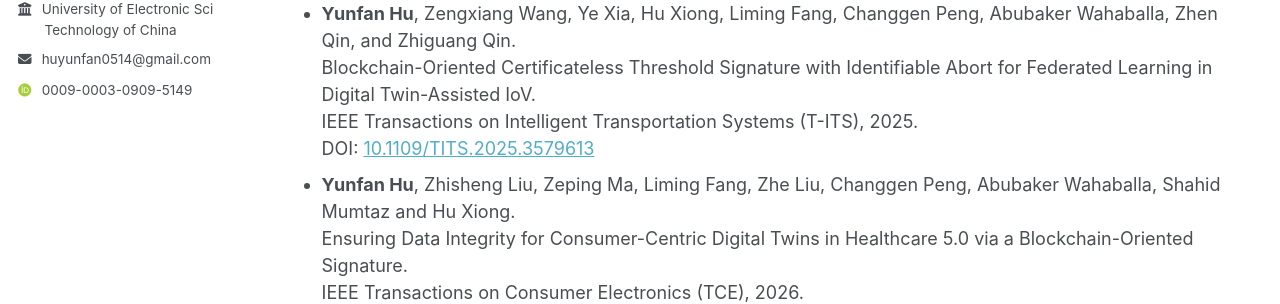
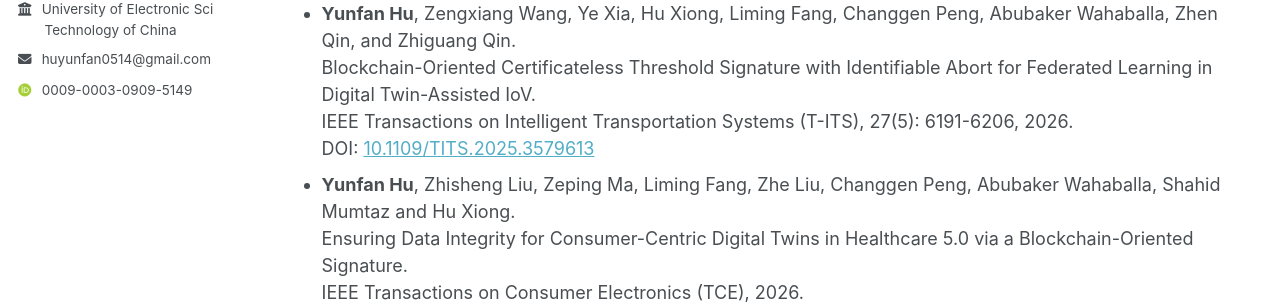
Before and after one commit to HYF0514/HYF0514.github.io, a Jekyll site: the page built from _pages/about.md, in a window 1280 px wide and 1082 px high. Shown: the part 394-698 px from the top of the window. Built offline with Jekyll 4.4.1, drawn with Linux system fonts in a browser that asks for light colours; some web fonts are replaced; a script bundle is joined from its source files by our own code; library files that are not in the unit come from our copies.

Commit message:
Revise publication information for accuracy
Updated publication details including journal volume and page numbers.

```diff
--- a/_pages/about.md
+++ b/_pages/about.md
@@ -16,6 +16,6 @@ received the B.S. degree from the University of Electronic Science and Technolog
 
 Publications
 ============
-* **Yunfan Hu**, Zengxiang Wang, Ye Xia, Hu Xiong, Liming Fang, Changgen Peng, Abubaker Wahaballa, Zhen Qin, and Zhiguang Qin. <br>Blockchain-Oriented Certificateless Threshold Signature with Identifiable Abort for Federated Learning in Digital Twin-Assisted IoV. <br>IEEE Transactions on Intelligent Transportation Systems (T-ITS), 2025. <br>DOI: [10.1109/TITS.2025.3579613](https://doi.org/10.1109/TITS.2025.3579613)
+* **Yunfan Hu**, Zengxiang Wang, Ye Xia, Hu Xiong, Liming Fang, Changgen Peng, Abubaker Wahaballa, Zhen Qin, and Zhiguang Qin. <br>Blockchain-Oriented Certificateless Threshold Signature with Identifiable Abort for Federated Learning in Digital Twin-Assisted IoV. <br>IEEE Transactions on Intelligent Transportation Systems (T-ITS), 27(5): 6191-6206, 2026. <br>DOI: [10.1109/TITS.2025.3579613](https://doi.org/10.1109/TITS.2025.3579613)
 * **Yunfan Hu**, Zhisheng Liu, Zeping Ma, Liming Fang, Zhe Liu, Changgen Peng, Abubaker Wahaballa, Shahid Mumtaz and Hu Xiong. <br>Ensuring Data Integrity for Consumer-Centric Digital Twins in Healthcare 5.0 via a Blockchain-Oriented Signature. <br>IEEE Transactions on Consumer Electronics (TCE), 2026. <br>DOI: [10.1109/TCE.2026.3668235](https://doi.org/10.1109/TCE.2026.3668235)
 * **Yunfan Hu**, Hu Xiong, Liming Fang, Changgen Peng, Zhen Qin, Zhiguang Qin. <br>A Survey of Distributed Cryptography Suitable for Blockchain. <br>Chinese Journal of Computers, 2025, 48(7): 1670-1695. (in Chinese) <br>DOI: [10.11897/SP.J.1016.2025.01670](http://cjc.ict.ac.cn/qwjs/view.asp?id=6090)
```
